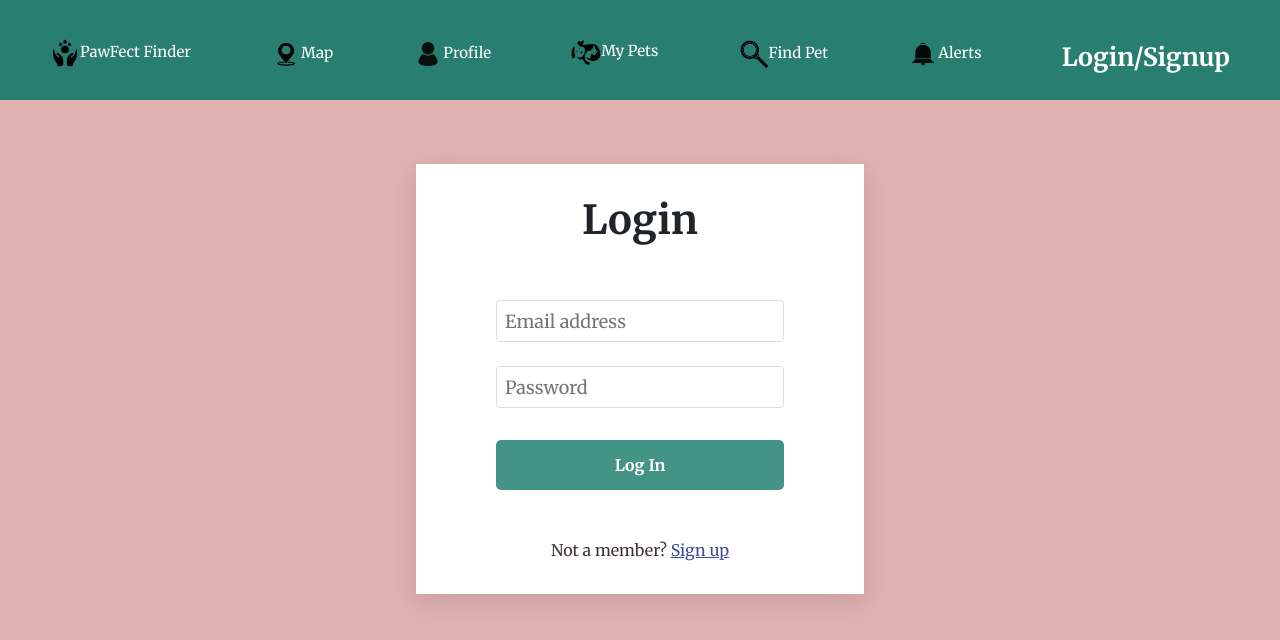
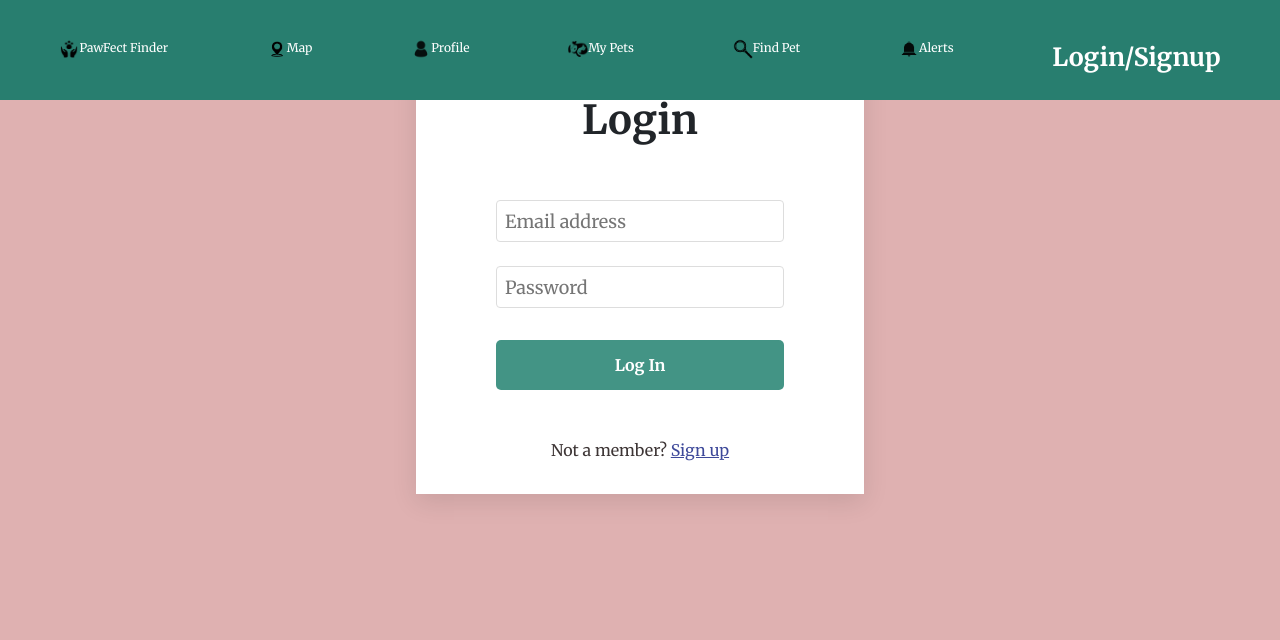
Before and after one commit to KPoudel04/RTOHackathon, a React (Create React App) app in the folder rto/: page /login in a window 1280 px wide. Shown: the top 640 px of the page. Built offline with nearby package versions, Linux system fonts and the light colour scheme.

Commit message:
nav bar styling fixed

```diff
--- a/rto/src/components/Header/Header.css
+++ b/rto/src/components/Header/Header.css
@@ -1,6 +1,6 @@
 .navbar-custom {
   background-color: #287e6f;
-  font-size: 15px;
+  font-size: 12px;
   height: 100px;
   padding: 10px;
   justify-content: center;
@@ -25,14 +25,14 @@ https://reactrouter.com/docs/en/v6/components/nav-link
 }
 
 .icon {
-  width: 30px;
-  right: 2rem;
+  width: 20px;
+  right: 1rem;
   display: inline-block;
   mix-blend-mode: multiply;
 }
 
 .icon:hover {
-  transform: scale(1.2);
+  transform: scale(1.1);
 }
 
 /* Frame 5 */
--- a/rto/src/components/Header/Header.jsx
+++ b/rto/src/components/Header/Header.jsx
@@ -10,7 +10,7 @@ import mypets from "./images/mypets.jpg";
 
 function Header() {
   return (
-    <nav className="navbar-custom">
+    <nav className="navbar-custom fixed-top">
       <ul className="nav nav-pills nav-fill">
         <li className="nav-item">
           <NavLink to="/" className="nav-link">
--- a/rto/src/containers/Auth/Login/Login.css
+++ b/rto/src/containers/Auth/Login/Login.css
@@ -0,0 +1,3 @@
+.login-body{
+    margin-top: 100px;
+}
--- a/rto/src/containers/Auth/Login/Login.jsx
+++ b/rto/src/containers/Auth/Login/Login.jsx
@@ -3,6 +3,7 @@ import Card from "../../../components/Card/Card";
 import Button from "../../../components/Button/Button";
 import Input from "../../../components/Input/Input";
 import Wrapper from "../../../components/Wrapper/Wrapper";
+import "./Login.css";
 
 const Login = ({ error, loading, login, clearErrors, history }) => {
   const [formData, setformData] = useState({
@@ -23,8 +24,8 @@ const Login = ({ error, loading, login, clearErrors, history }) => {
   };
 
   return (
-    <Wrapper>
-      <Card type="signin">
+    <Wrapper class="login-body card">
+      <Card class="login-body card" type="signin">
         <form onSubmit={(e) => handleFormSubmit(e)}>
           <Input
             type="email"
--- a/rto/src/containers/Map/Map.css
+++ b/rto/src/containers/Map/Map.css
@@ -1,5 +1,13 @@
 .leaflet-container {
   height: 100vh;
-  width: 100%;
+  width: 90%;
   margin: auto;
 }
+
+.card {
+    padding:0px;
+    margin-top: 100px;
+}
+.card-body{
+    margin: 0px;
+}
--- a/rto/src/containers/Map/Map.jsx
+++ b/rto/src/containers/Map/Map.jsx
@@ -17,7 +17,8 @@ export default function Map() {
     [51.5, -0.06],
   ];
   return (
-    <div class="card-body leaflet-container">
+    <div class = "card  leaflet-container">
+        <div class="card-body "  >
             <MapContainer center={[51.505, -0.09]} zoom={13} scrollWheelZoom={false}>
                 <TileLayer
                 attribution='&copy; <a href="https://www.openstreetmap.org/copyright">OpenStreetMap</a> contributors'
@@ -31,5 +32,7 @@ export default function Map() {
                 <Rectangle bounds={rectangle} pathOptions={blackOptions} />
             </MapContainer>
         </div>
+    </div>
+
   );
 }
--- a/rto/src/containers/Profile/Profile.css
+++ b/rto/src/containers/Profile/Profile.css
@@ -4,6 +4,10 @@
   margin: auto;
   box-shadow: 0 0 20px 0 rgba(0, 0, 0, 0.2), 0 5px 5px 0 rgba(0, 0, 0, 0.24);
   padding: 20px;
+}
+
+.body{
+  margin-top: 100px;
 }
 
 .register-form {
```
Lines whose indentation alone changed are shown as unchanged.
